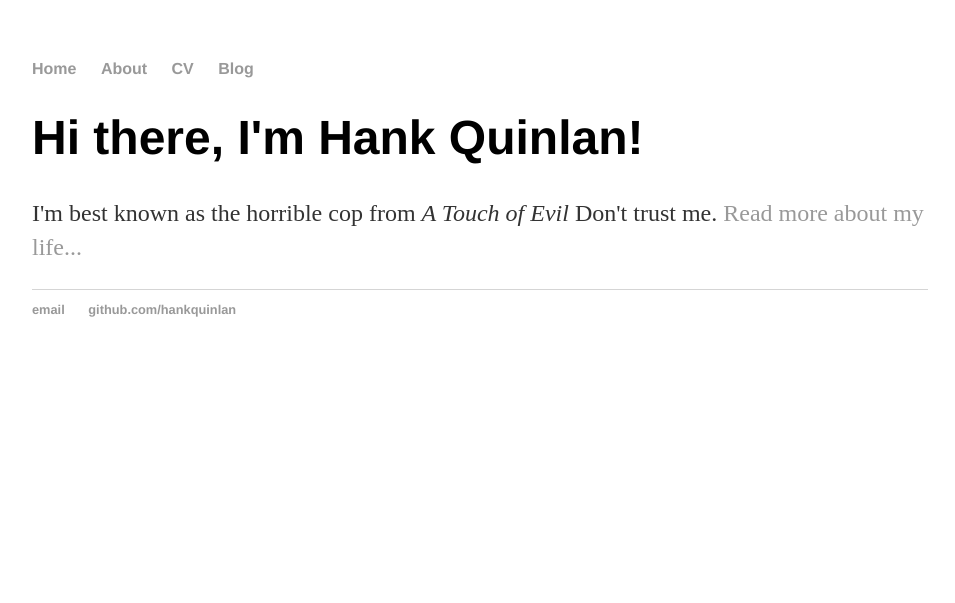
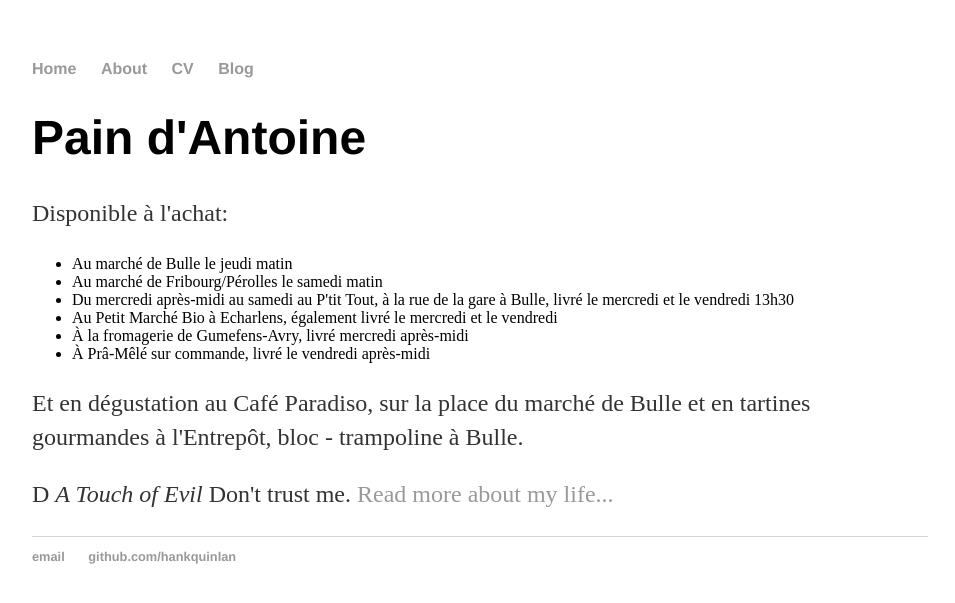
Before and after one commit to paindantoine/paindantoine.github.io, a Jekyll site: the page built from index.html, in a window 1280 px wide. Shown: the top 603 px of the page, without its empty margins (160-1115 px from the left). Built offline with Jekyll 4.4.1, drawn with Linux system fonts in a browser that asks for light colours.

Commit message:
ajouts des endroits où l'on trouve le pain

```diff
--- a/index.html
+++ b/index.html
@@ -1,9 +1,24 @@
 ---
 layout: default
-title: Hank Quinlan, Horrible Cop
+title: Pain d'Antoine
 ---
 <div class="blurb">
-  <h1>Hi there, I'm Hank Quinlan!</h1>
-  <p>I'm best known as the horrible cop from <em>A Touch of Evil</em>
+  <h1>Pain d'Antoine</h1>
+  <p> Disponible à l'achat: </p>
+  <ul>
+    <li>Au marché de Bulle le jeudi matin</li>
+    <li>Au marché de Fribourg/Pérolles le samedi matin</li>
+    <li>Du mercredi après-midi au samedi au P'tit Tout, à la rue de la gare
+      à Bulle, livré le mercredi et le vendredi 13h30</li>
+    <li>Au Petit Marché Bio à Echarlens, également livré le mercredi
+    et le vendredi</li>
+    <li>À la fromagerie de Gumefens-Avry, livré mercredi après-midi</li>
+    <li>À Prâ-Mêlé sur commande, livré le vendredi après-midi</li>
+  </ul>
+  <p>Et en dégustation au Café Paradiso, sur la place du marché de
+  Bulle et en tartines gourmandes à l'Entrepôt, bloc - trampoline à
+  Bulle.</p>
+
+  <p>D <em>A Touch of Evil</em>
   Don't trust me. <a href="/about">Read more about my life...</a></p>
 </div><!-- /.blurb -->
```
